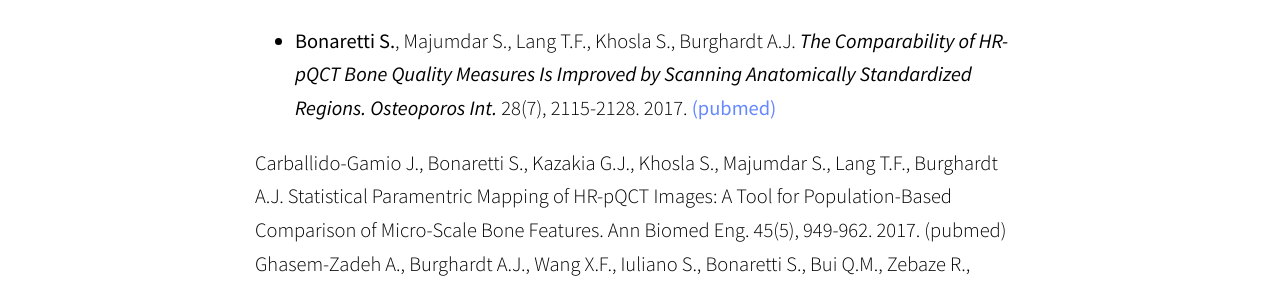
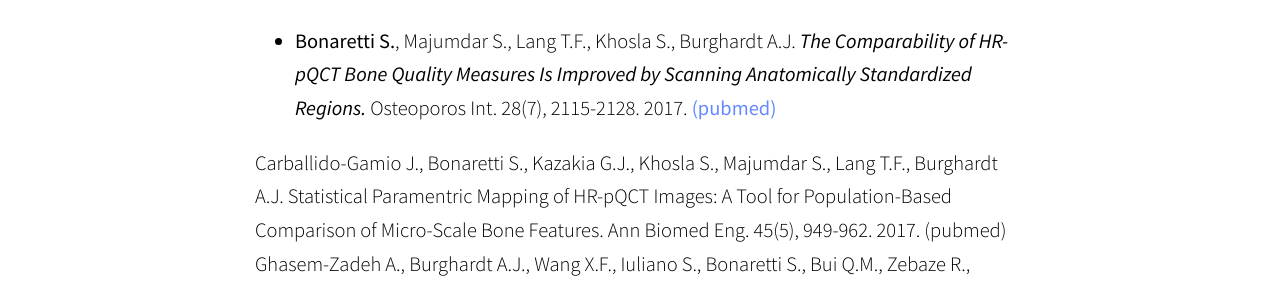
Before and after one commit to sbonaretti/sbonaretti.github.io, a Jekyll site: the page built from Publications.md, in a window 1280 px wide. Shown: the part 565-853 px from the top of the page. Built offline with Jekyll 4.4.1, drawn with Linux system fonts in a browser that asks for light colours; some web fonts are replaced.

```diff
--- a/Publications.md
+++ b/Publications.md
@@ -7,7 +7,7 @@ title:  "Publications"
 
 * **Bonaretti S.**, Vilayphiou N., Chan C. M., Yu A.,  Nishiyama K., Liu D., Boutroy S., Ghasem-Zadeh A., Boyd S.K., Chapurlat R., McKay H., Shane E., Bouxsein M.L., Black D.M., Majumdar S., Orwoll E.S., Lang T.F., Khosla S., Burghardt A.J. **_Operator variability In Scan Positioning is a Major Component of HR-pQCT Precision Error and is Reduced by Standardized Training._** Osteoporos Int. 28(1), 245-257. 2017. [(pubmed)](https://www.ncbi.nlm.nih.gov/pubmed/27475931){:target="_blank"}
 
-* **Bonaretti S.**, Majumdar S., Lang T.F., Khosla S., Burghardt A.J.  **_The Comparability of HR-pQCT Bone Quality Measures Is Improved by Scanning Anatomically Standardized Regions. Osteoporos Int._** 28(7), 2115-2128. 2017. [(pubmed)](https://www.ncbi.nlm.nih.gov/pubmed/28391447){:target="_blank"}
+* **Bonaretti S.**, Majumdar S., Lang T.F., Khosla S., Burghardt A.J.  **_The Comparability of HR-pQCT Bone Quality Measures Is Improved by Scanning Anatomically Standardized Regions._** Osteoporos Int. 28(7), 2115-2128. 2017. [(pubmed)](https://www.ncbi.nlm.nih.gov/pubmed/28391447){:target="_blank"}
 
 Carballido-Gamio J., Bonaretti S., Kazakia G.J., Khosla S., Majumdar S., Lang T.F., Burghardt A.J. Statistical Paramentric Mapping of HR-pQCT Images: A Tool for Population-Based Comparison of Micro-Scale Bone Features. Ann Biomed Eng. 45(5), 949-962. 2017. (pubmed)
 Ghasem-Zadeh A., Burghardt A.J., Wang X.F., Iuliano S., Bonaretti S., Bui Q.M., Zebaze R., Seeman E. Quantifying Sex, Race and Age Specific Differences in Bone Microstructure Requires Measurement of Anatomically Equivalent Regions. Bone. 101, 206-213. 2017. (pubmed)
```
